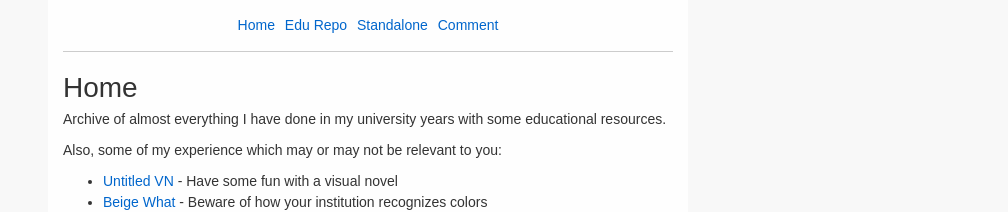
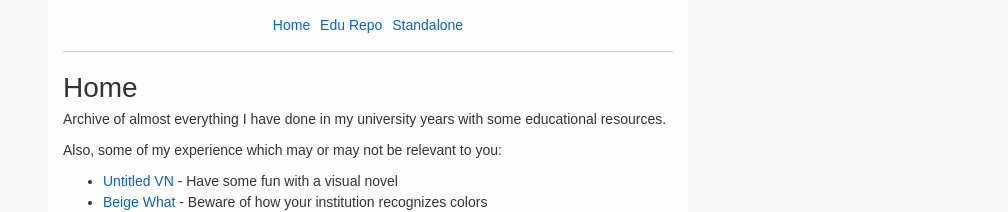
Before and after one commit to altbdoor/altbdoor.github.io, a Jekyll site: the page built from index.md, in a window 1280 px wide. Shown: the top 212 px of the page, without its empty margins (272-1280 px from the left). Built offline with Jekyll 4.4.1, drawn with Linux system fonts in a browser that asks for light colours.

Commit message:
removed comments page

```diff
--- a/_data/subpages.json
+++ b/_data/subpages.json
@@ -1,6 +1,5 @@
 [
 ["Home", ""],
 ["Edu Repo", "pages/edurepo"],
-["Standalone", "pages/standalone"],
-["Comment", "pages/comment"]
+["Standalone", "pages/standalone"]
 ]
```
